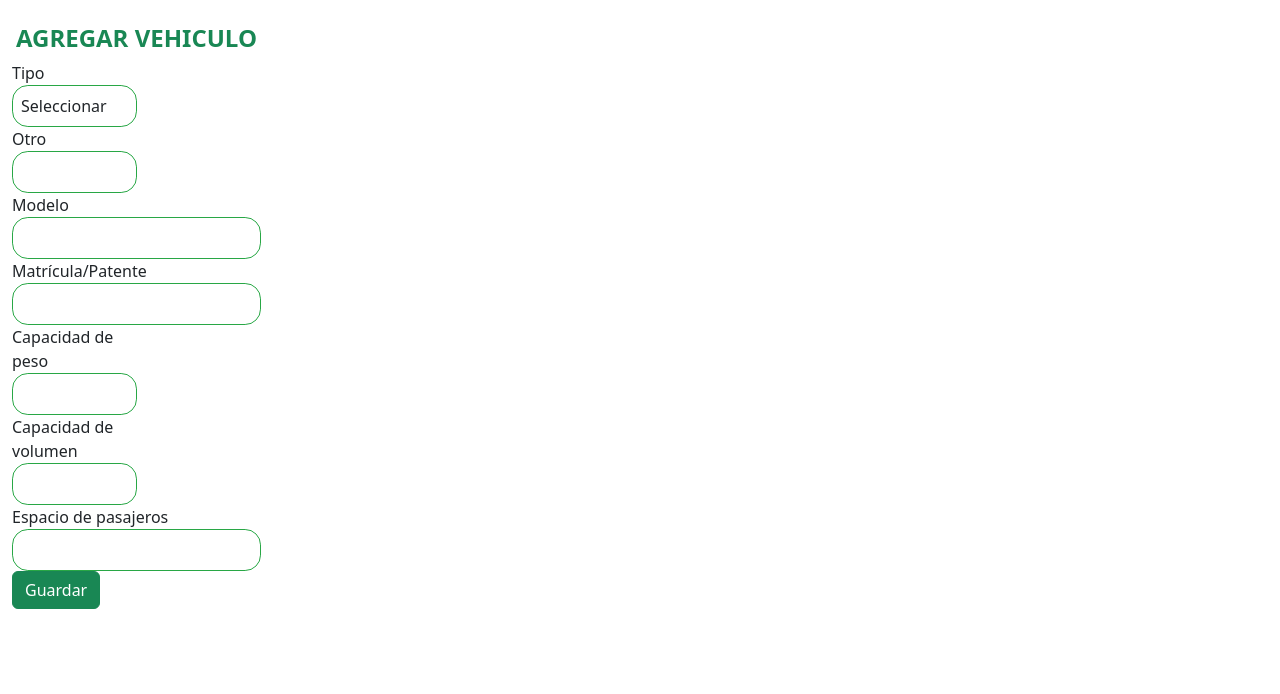
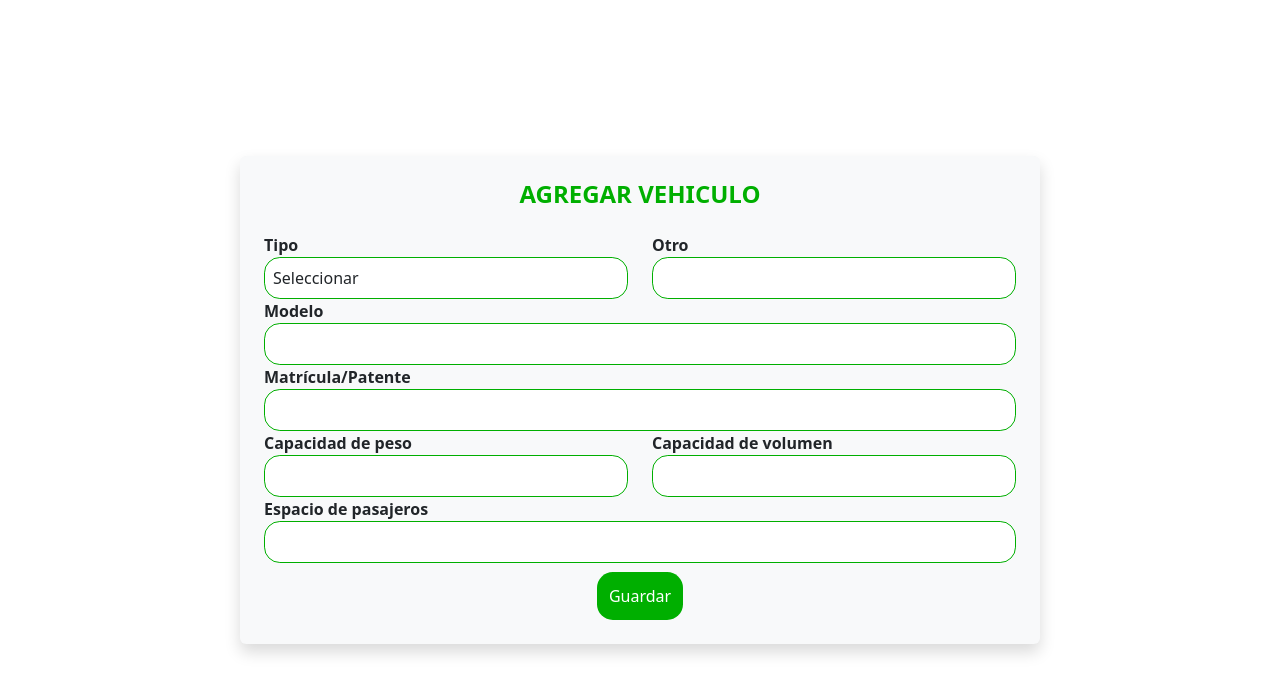
Before and after one commit to SennovaFluvial/App-Fluvial-Frontend, a React (Vite) app: page /AgregarVehiculo in a window 1280 px wide. Shown: the top 694 px of the page. Built offline with nearby package versions, Linux system fonts and the light colour scheme; a web font is replaced by a local one.

Commit message:
Ajuste al sidebar y creacion del formulario para agregar vehiculos

```diff
--- a/src/AgregarVehiculo.jsx
+++ b/src/AgregarVehiculo.jsx
@@ -4,13 +4,13 @@ import './assets/css/AgregarVehiculo.css';
 export const AgregarVehiculo = () => {
     return (
         <>
-            <div className="form">
-
-                <div className="container mt-4">
-                    <h2 className="text-center text-success">AGREGAR VEHICULO</h2>
+            <div className="d-flex justify-content-center align-items-center vh-100">
+                <div className="container p-4 rounded bg-light shadow">
+                    <h2 className="text-center mb-4">AGREGAR VEHICULO</h2>
                     <form>
-                        <div className="form-row">
-                            <div className="form-group col-md-6">
+                        <div className="row">
+                            <div className="col-md-6">
+                                <div className="form-group">
                                     <label htmlFor="tipo">Tipo</label>
                                     <select id="tipo" className="form-control">
                                         <option value="" selected>Seleccionar</option>
@@ -18,9 +18,12 @@ export const AgregarVehiculo = () => {
                                         <option value="opcion2">Opción 2</option>
                                     </select>
                                 </div>
-                            <div className="form-group col-md-6">
+                            </div>
+                            <div className="col-md-6">
+                                <div className="form-group">
                                     <label htmlFor="otro">Otro</label>
                                     <input type="text" className="form-control" id="otro" />
+                                </div>
                             </div>
                         </div>
                         <div className="form-group">
@@ -31,24 +34,33 @@ export const AgregarVehiculo = () => {
                             <label htmlFor="matricula">Matrícula/Patente</label>
                             <input type="text" className="form-control" id="matricula" />
                         </div>
-                        <div className="form-row">
-                            <div className="form-group col-md-6">
+                        <div className="row">
+                            <div className="col-md-6">
+                                <div className="form-group">
                                     <label htmlFor="peso">Capacidad de peso</label>
                                     <input type="text" className="form-control" id="peso" />
                                 </div>
-                            <div className="form-group col-md-6">
+                            </div>
+                            <div className="col-md-6">
+                                <div className="form-group">
                                     <label htmlFor="volumen">Capacidad de volumen</label>
                                     <input type="text" className="form-control" id="volumen" />
+                                </div>
                             </div>
                         </div>
                         <div className="form-group">
                             <label htmlFor="pasajeros">Espacio de pasajeros</label>
                             <input type="text" className="form-control" id="pasajeros" />
                         </div>
-                        <button type="submit" className="btn btn-success btn-block">Guardar</button>
+                        <div className="d-flex justify-content-center">
+                            <button type="submit" className="btn btn-success">Guardar</button>
+                        </div>
                     </form>
                 </div>
             </div>
+            {/* <div className="titulo">
+        <h1>Hola</h1>
+            </div> */}
         </>
     );
 };
--- a/src/Sidebar.jsx
+++ b/src/Sidebar.jsx
@@ -21,10 +21,10 @@ export const Sidebar = () => {
                         <li><Link to="/informe">Informe</Link></li>
                         <li><Link to="/configuracion">Configuración</Link></li>
                     </ul>
-                    <div className='logo-sena'>
-                        <img src={Logo} alt="Logo SENA" />
-                    </div>
                 </nav>
+                <div className='logo-sena'>
+                    <img src={Logo} alt="Logo SENA" />
+                </div>
             </aside>
         </>
     )
--- a/src/assets/css/AgregarVehiculo.css
+++ b/src/assets/css/AgregarVehiculo.css
@@ -1,47 +1,44 @@
-/* styles.css */
+
 .container {
     max-width: 800px;
-    align-items: center;
-    align-content: center;
-    justify-content: center;
-    justify-items: center;
-    /* Ajusta el tamaño máximo del contenedor */
 }
 
 h2 {
     font-size: 1.5rem;
     font-weight: bold;
+    color: #00AF00;
 }
 
 .form-control {
     border-radius: 0.99rem;
-    border: 1px solid #28a745;
+    border: 1px solid #00AF00;
     padding: 0.5rem;
 }
 
-/* .btn-success {
-    background-color: #28a745;
+.btn-success {
+    margin-top: 0.60rem;
+    background-color: #00AF00;
     border: none;
     padding: 0.75rem;
     font-size: 1rem;
-    border-radius: 0.25rem;
-} */
+    border-radius: 0.99rem;
+}
 
-/* .btn-success:hover {
-    background-color: #218838;
-} */
+.btn-success:hover {
+    background-color: #00AF00;
+}
 
-/* .form-group label {
+.form-group label {
     font-weight: bold;
-} */
+}
 
 .bg-light {
     background-color: #f8f9fa !important;
 }
 
-/* .shadow {
+.shadow {
     box-shadow: 0 4px 8px rgba(0, 0, 0, 0.1);
-} */
+}
 
 /* .rounded {
     border-radius: 0.5rem;
--- a/src/assets/css/login.css
+++ b/src/assets/css/login.css
@@ -7,7 +7,7 @@
 body {
     width: 100wv;
     height: 100hv;
-    display: flex;
+    /* display: flex; */
 }
 
 :root {
--- a/src/assets/css/sidebar.css
+++ b/src/assets/css/sidebar.css
@@ -6,16 +6,17 @@
     display: flex;
     flex-direction: column;
     position: fixed;
-    /* suceptible a cambios*/
     text-align: center;
+    /* max-width: 250px; */
 }
 
 .titulo-section {
     display: flex;
     align-items: center;
     padding: 20px;
-    color: #01af01;
+    color: #00AF00;
     background-color: #000000;
+    /* font-size: 1.5rem; */
 }
 
 .icono {
@@ -29,17 +30,25 @@
 
 .menu {
     flex: 1;
-    padding: 20px 0;
+    display: flex;
+    flex-direction: column;
+    justify-content: space-between;
+
 }
 
 .menu ul {
     list-style: none;
     padding: 0;
     margin: 0;
+    flex: 1;
+    display: flex;
+    flex-direction: column;
+    justify-content: space-around;
 }
 
 .menu li {
     padding: 10px 20px;
+    /* font-size: 1rem; */
 }
 
 .menu a {
@@ -54,7 +63,7 @@
 }
 
 .logo-sena img {
-    max-width: 100%
+    max-width: 30%;
 }
 
 @media (max-width: 768px) {
@@ -66,10 +75,14 @@
 
     .menu {
         display: flex;
-        /* flex-direction: row;
-        justify-content: space-around; */
         flex-direction: column;
         padding: 20px 0;
+    }
+
+    .menu ul {
+        display: flex;
+        flex-direction: row;
+        justify-content: space-around;
     }
 
     .menu li {
```
Lines whose indentation alone changed are shown as unchanged.
